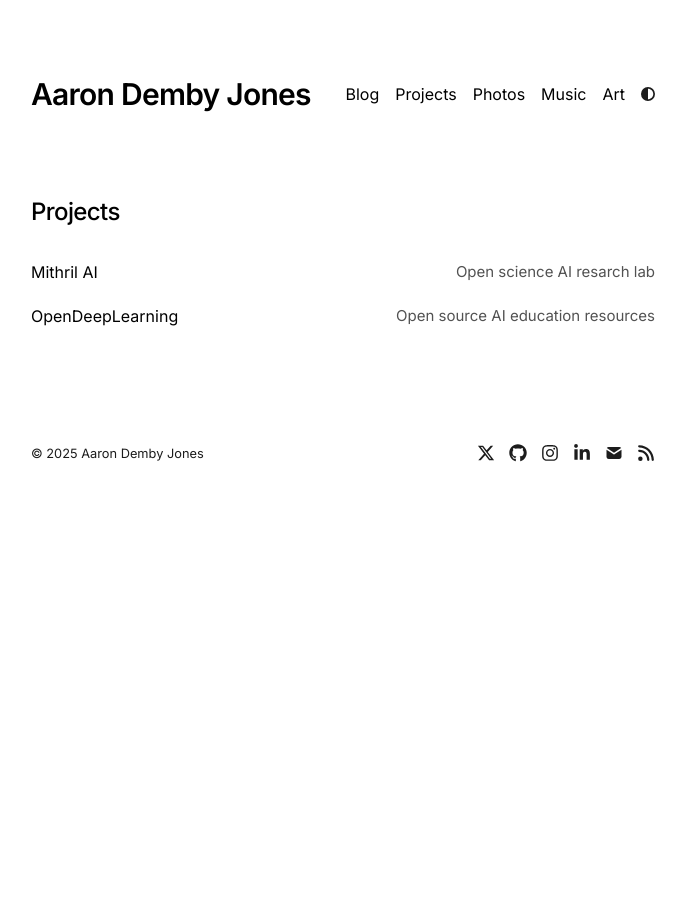
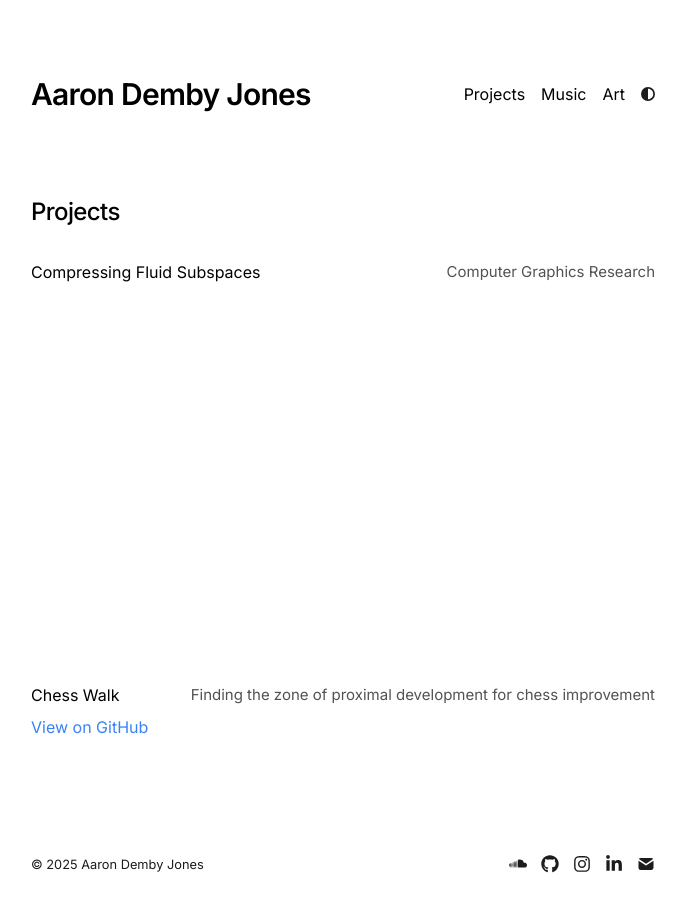
Before and after one commit to 1msirius/Nextfolio, a Next.js app: page /projects in a window 1280 px wide. Shown: the top 912 px of the page, without its empty margins (297-983 px from the left). Before the commit the page ends 800 px from the top, so only its background shows below. Built offline with nearby package versions, Linux system fonts and the light colour scheme.

Commit message:
Add projects page

```diff
--- a/app/components/footer.tsx
+++ b/app/components/footer.tsx
@@ -2,10 +2,9 @@
 
 import React from "react";
 import {
-  FaXTwitter,
+  FaSoundcloud,
   FaGithub,
   FaInstagram,
-  FaRss,
   FaLinkedinIn,
 } from "react-icons/fa6";
 import { TbMailFilled } from "react-icons/tb";
@@ -24,14 +23,11 @@ function SocialLink({ href, icon: Icon }) {
 function SocialLinks() {
   return (
     <div className="flex text-lg gap-3.5 float-right transition-opacity duration-300 hover:opacity-90">
-      <SocialLink href={socialLinks.twitter} icon={FaXTwitter} />
+      <SocialLink href={socialLinks.soundcloud} icon={FaSoundcloud} />
       <SocialLink href={socialLinks.github} icon={FaGithub} />
       <SocialLink href={socialLinks.instagram} icon={FaInstagram} />
       <SocialLink href={socialLinks.linkedin} icon={FaLinkedinIn} />
       <SocialLink href={socialLinks.email} icon={TbMailFilled} />
-      <a href="/rss.xml" target="_self">
-        <FaRss />
-      </a>
     </div>
   );
 }
@@ -42,7 +38,7 @@ export default function Footer() {
       <time>© {YEAR}</time>{" "}
       <a
         className="no-underline"
-        href={socialLinks.twitter}
+        href={socialLinks.soundcloud}
         target="_blank"
         rel="noopener noreferrer"
       >
--- a/app/components/nav.tsx
+++ b/app/components/nav.tsx
@@ -3,9 +3,7 @@ import { ThemeSwitch } from "./theme-switch";
 import { metaData } from "../config";
 
 const navItems = {
-  "/blog": { name: "Blog" },
   "/projects": { name: "Projects" },
-  "/photos": { name: "Photos" },
   "/music": { name: "Music" },
   "/art": { name: "Art" },
 };
--- a/app/feed/[format]/route.ts
+++ b/app/feed/[format]/route.ts
@@ -5,7 +5,6 @@ import { NextResponse } from "next/server";
 
 export async function generateStaticParams() {
   return [
-    { format: "rss.xml" },
     { format: "atom.xml" },
     { format: "feed.json" },
   ];
@@ -16,7 +15,7 @@ export async function GET(
   { params }: { params: Promise<{ format: string }> }
 ) {
   const { format } = await params;
-  const validFormats = ["rss.xml", "atom.xml", "feed.json"];
+  const validFormats = ["atom.xml", "feed.json"];
 
   if (!validFormats.includes(format)) {
     return NextResponse.json(
@@ -41,7 +40,6 @@ export async function GET(
     feedLinks: {
       json: `${BaseUrl}feed.json`,
       atom: `${BaseUrl}atom.xml`,
-      rss: `${BaseUrl}rss.xml`,
     },
   });
 
@@ -68,7 +66,6 @@ export async function GET(
 
   const responseMap: Record<string, { content: string; contentType: string }> =
     {
-      "rss.xml": { content: feed.rss2(), contentType: "application/xml" },
       "atom.xml": { content: feed.atom1(), contentType: "application/xml" },
       "feed.json": { content: feed.json1(), contentType: "application/json" },
     };
--- a/app/layout.tsx
+++ b/app/layout.tsx
@@ -58,21 +58,9 @@ export default function RootLayout({
       <head>
         <link
           rel="alternate"
-          type="application/rss+xml"
-          href="/rss.xml"
-          title="RSS Feed"
-        />
-        <link
-          rel="alternate"
           type="application/atom+xml"
           href="/atom.xml"
           title="Atom Feed"
-        />
-        <link
-          rel="alternate"
-          type="application/feed+json"
-          href="/feed.json"
-          title="JSON Feed"
         />
       </head>
       <body className="antialiased flex flex-col items-center justify-center mx-auto mt-2 lg:mt-8 mb-20 lg:mb-40">
--- a/app/page.tsx
+++ b/app/page.tsx
@@ -4,7 +4,7 @@ import { socialLinks } from "./config";
 export default function Page() {
   return (
     <section>
-      <a href={socialLinks.twitter} target="_blank">
+      <a href={socialLinks.soundcloud} target="_blank">
         <Image
           src="/profile.png"
           alt="Profile photo"
--- a/app/photos/page.tsx
+++ /dev/null
@@ -1,73 +0,0 @@
-import React from "react";
-import type { Metadata } from "next";
-import { ImageGrid } from "app/components/image-grid";
-
-export const metadata: Metadata = {
-  title: "Photos",
-  description: "My Photos",
-};
-
-export default function Photos() {
-  return (
-    <section>
-      <h1 className="mb-8 text-2xl font-medium tracking-tight">Photos</h1>
-      <ImageGrid
-        columns={3}
-        images={[
-          {
-            src: "/photos/photo1.jpg",
-            alt: "Roman columns",
-            href: "https://unsplash.com/photos/people-walking-near-building-during-daytime-dFLBDQQeffU?utm_content=creditShareLink&utm_medium=referral&utm_source=unsplash",
-          },
-          {
-            src: "/photos/photo2.jpg",
-            alt: "Big Ben",
-            href: "https://unsplash.com/photos/big-ben-london-MdJq0zFUwrw?utm_content=creditShareLink&utm_medium=referral&utm_source=unsplash",
-          },
-          {
-            src: "/photos/photo3.jpg",
-            alt: "Sacré-Cœur Basilica",
-            href: "https://unsplash.com/photos/a-view-of-the-inside-of-a-building-through-a-circular-window-Tp-3hrx88J4",
-          },
-          {
-            src: "/photos/photo4.jpg",
-            alt: "Eiffel Tower",
-            href: "https://unsplash.com/photos/the-eiffel-tower-towering-over-the-city-of-paris-OgPuPvPsHLM?utm_content=creditShareLink&utm_medium=referral&utm_source=unsplash",
-          },
-          {
-            src: "/photos/photo5.jpg",
-            alt: "Taj Mahal",
-            href: "https://unsplash.com/photos/taj-mahal-india-IPlPkWPJ2fo",
-          },
-          {
-            src: "/photos/photo6.jpg",
-            alt: "Colosseum",
-            href: "https://unsplash.com/photos/brown-concrete-building-under-blue-sky-during-daytime-3cyBR1rIJmA?utm_content=creditShareLink&utm_medium=referral&utm_source=unsplash",
-          },
-        ]}
-      />
-
-      <ImageGrid
-        columns={2}
-        images={[
-          { src: "/photos/photo1.jpg", alt: "Roman columns" },
-          { src: "/photos/photo2.jpg", alt: "Big Ben" },
-          { src: "/photos/photo3.jpg", alt: "Sacré-Cœur Basilica" },
-          { src: "/photos/photo4.jpg", alt: "Eiffel Tower" },
-        ]}
-      />
-
-      <ImageGrid
-        columns={4}
-        images={[
-          { src: "/photos/photo1.jpg", alt: "Roman columns" },
-          { src: "/photos/photo2.jpg", alt: "Big Ben" },
-          { src: "/photos/photo3.jpg", alt: "Sacré-Cœur Basilica" },
-          { src: "/photos/photo4.jpg", alt: "Eiffel Tower" },
-          { src: "/photos/photo5.jpg", alt: "Taj Mahal" },
-          { src: "/photos/photo6.jpg", alt: "Colosseum" },
-        ]}
-      />
-    </section>
-  );
-}
--- a/app/projects/page.tsx
+++ b/app/projects/page.tsx
@@ -1,11 +1,41 @@
 import Link from "next/link";
 import type { Metadata } from "next";
-import { projects } from "./project-data";
+import { projects, Project } from "./project-data";
+import { YouTubeComponent as YouTube } from '@/app/components/youtube';
 
 export const metadata: Metadata = {
   title: "Projects",
   description: "Nextfolio Projects",
 };
+
+function renderProjectContent(project: Project) {
+  if (project.type === "youtube") {
+    // Extract videoId from URL for the YouTube embed component
+    const videoId = new URL(project.url).searchParams.get("v");
+    return videoId ? <YouTube videoId={videoId} /> : null;
+  } else if (project.type === "streamlit") {
+    return (
+      <iframe
+        src={project.url}
+        className="w-full h-64"
+        title={project.title}
+        frameBorder="0"
+      />
+    );
+  } else {
+    // For GitHub or similar projects, just show a link
+    return (
+      <Link
+        href={project.url}
+        target="_blank"
+        rel="noopener noreferrer"
+        className="text-blue-500 hover:underline"
+      >
+        View on GitHub
+      </Link>
+    );
+  }
+}
 
 export default function Projects() {
   return (
@@ -13,20 +43,17 @@ export default function Projects() {
       <h1 className="mb-8 text-2xl font-medium tracking-tight">Projects</h1>
       <div>
         {projects.map((project, index) => (
-          <Link
-            key={index}
-            href={project.url}
-            className="flex flex-col space-y-1 mb-5 transition-opacity duration-200 hover:opacity-80"
-            target="_blank"
-            rel="noopener noreferrer"
-          >
-            <div className="w-full flex flex-col sm:flex-row justify-between items-start sm:items-center space-y-1 sm:space-y-0 sm:space-x-2">
+          <div key={index} className="mb-5">
+            <div className="flex flex-col sm:flex-row justify-between items-start sm:items-center space-y-1 sm:space-y-0 sm:space-x-2">
               <h2 className="text-black dark:text-white">{project.title}</h2>
               <p className="text-neutral-600 dark:text-neutral-400 text-[15px]">
                 {project.description}
               </p>
             </div>
-          </Link>
+            <div className="mt-2">
+              {renderProjectContent(project)}
+            </div>
+          </div>
         ))}
       </div>
     </section>
--- a/app/projects/project-data.tsx
+++ b/app/projects/project-data.tsx
@@ -2,20 +2,23 @@ export interface Project {
   title: string;
   year: number;
   description: string;
+  type: "github" | "youtube" | "streamlit";
   url: string;
 }
 
 export const projects: Project[] = [
   {
-    title: "Mithril AI",
-    year: 2024,
-    description: "Open science AI resarch lab",
-    url: "https://github.com/mithrilai",
+    title: "Compressing Fluid Subspaces",
+    year: 2016,
+    description: "Computer Graphics Research",
+    url: "https://www.youtube.com/watch?v=4b9Y7fWy0KE",
+    type: "youtube",
   },
   {
-    title: "OpenDeepLearning",
-    year: 2023,
-    description: "Open source AI education resources",
-    url: "https://opendeeplearning.xyz/",
+    title: "Chess Walk",
+    year: 2025,
+    description: "Finding the zone of proximal development for chess improvement",
+    url: "https://github.com/aadjones/chess_walk",
+    type: "github",
   },
 ];
--- a/next.config.ts
+++ b/next.config.ts
@@ -1,14 +1,9 @@
-
 import type { NextConfig } from "next";
 
 const nextConfig: NextConfig = {
   reactStrictMode: true,
   async rewrites() {
     return [
-      {
-        source: "/rss.xml",
-        destination: "/feed/rss.xml",
-      },
       {
         source: "/atom.xml",
         destination: "/feed/atom.xml",
@@ -18,20 +13,8 @@ const nextConfig: NextConfig = {
         destination: "/feed/feed.json",
       },
       {
-        source: "/rss",
-        destination: "/feed/rss.xml",
-      },
-      {
-        source: "/feed",
-        destination: "/feed/rss.xml",
-      },
-      {
         source: "/atom",
         destination: "/feed/atom.xml",
-      },
-      {
-        source: "/json",
-        destination: "/feed/feed.json",
       },
     ];
   },
```
Also changed, not shown: content/getting-started.mdx (+2 -2 lines), 1 other file (tests, documents, lock files or other folders).
